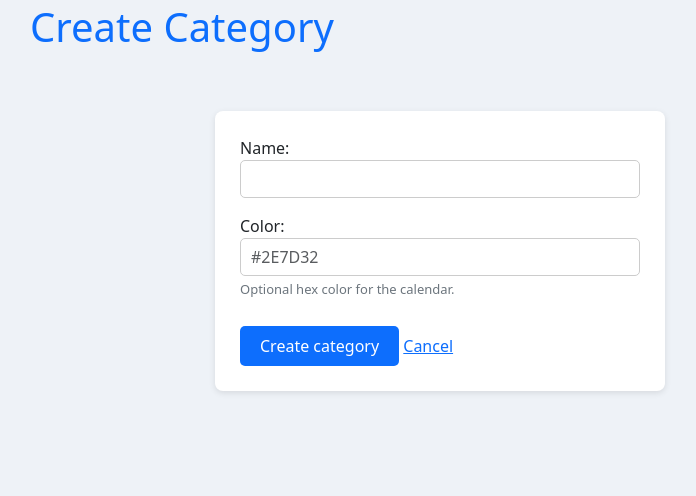
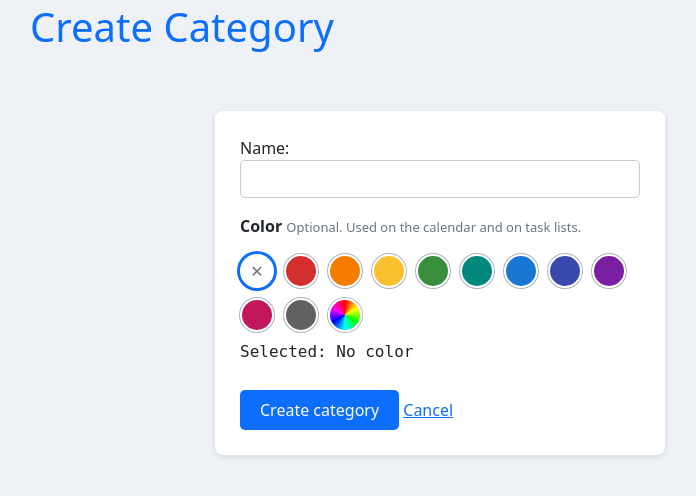
Before and after one commit to johnnyappleseed17/group2-IS-T-Group-Project, a Django app: page /tasks/categories/create/ in a window 1280 px wide. Shown: the part 123-619 px from the top of the page, without its empty margins (200-896 px from the left). Run offline with Django 5.2, Linux system fonts and the light colour scheme; the visitor is signed in with stand-in values (Sample User, id 1).

Commit message:
Category color picker: presets plus color wheel

```diff
--- a/static/css/main.css
+++ b/static/css/main.css
@@ -121,3 +121,54 @@
 .due-color-yellow { background-color: yellow; }
 .due-color-green { background-color: green; }
 .due-color-done { background-color: dimgray; }
+
+/* category color picker */
+.page form .color-picker {
+    display: flex;
+    flex-wrap: wrap;
+    gap: 10px;
+    align-items: center;
+    margin-bottom: 8px;
+}
+
+.page form .swatch {
+    width: 34px;
+    height: 34px;
+    padding: 0;
+    margin: 0;
+    border: 2px solid #fff;
+    border-radius: 50%;
+    box-shadow: 0 0 0 1px #adb5bd;
+    cursor: pointer;
+    position: relative;
+    background-color: #fff;
+}
+
+.page form .swatch[aria-checked="true"] {
+    box-shadow: 0 0 0 3px #0d6efd;
+}
+
+.page form .swatch-none {
+    color: #6c757d;
+    font-size: 16px;
+    line-height: 1;
+}
+
+.page form .swatch-custom {
+    display: inline-block;
+    background: conic-gradient(red, yellow, lime, aqua, blue, magenta, red);
+    overflow: hidden;
+}
+
+.page form .swatch-custom input {
+    position: absolute;
+    inset: 0;
+    width: 100%;
+    height: 100%;
+    opacity: 0;
+    cursor: pointer;
+}
+
+.color-readout {
+    font-family: monospace;
+}
--- a/tasks/templates/tasks/category_form.html
+++ b/tasks/templates/tasks/category_form.html
@@ -6,8 +6,90 @@
 <h1>{% if category %}Edit Category{% else %}Create Category{% endif %}</h1>
 <form method="post">
     {% csrf_token %}
-    {{ form.as_p }}
+    {{ form.non_field_errors }}
+    <p>
+        {{ form.name.label_tag }}
+        {{ form.name }}
+        {{ form.name.errors }}
+    </p>
+
+    <div id="color-fallback">
+        <p>
+            {{ form.color.label_tag }}
+            {{ form.color }}
+            <span class="helptext">{{ form.color.help_text }}</span>
+        </p>
+    </div>
+    {{ form.color.errors }}
+
+    <div id="color-widget" hidden>
+        <p><strong>Color</strong> <span class="helptext">Optional. Used on the calendar and on task lists.</span></p>
+        <div class="color-picker" id="color-picker" role="radiogroup" aria-label="Category color"></div>
+        <p class="color-readout">Selected: <span id="color-readout">No color</span></p>
+    </div>
+
     <button type="submit">{% if category %}Save changes{% else %}Create category{% endif %}</button>
     <a href="{% url 'tasks:category_list' %}">Cancel</a>
 </form>
+
+<script>
+(function () {
+    const PRESETS = [
+        ["Red", "#D32F2F"], ["Orange", "#F57C00"], ["Yellow", "#FBC02D"],
+        ["Green", "#388E3C"], ["Teal", "#00897B"], ["Blue", "#1976D2"],
+        ["Indigo", "#3949AB"], ["Purple", "#7B1FA2"], ["Pink", "#C2185B"],
+        ["Gray", "#616161"]
+    ];
+    const input = document.getElementById("id_color");
+    const picker = document.getElementById("color-picker");
+    const readout = document.getElementById("color-readout");
+    const swatches = [];
+
+    function addSwatch(label, color) {
+        const button = document.createElement("button");
+        button.type = "button";
+        button.className = "swatch" + (color ? "" : " swatch-none");
+        button.dataset.color = color;
+        button.title = label;
+        button.setAttribute("role", "radio");
+        button.setAttribute("aria-label", label);
+        if (color) { button.style.backgroundColor = color; } else { button.textContent = "\u2715"; }
+        button.addEventListener("click", function () { choose(color); });
+        picker.appendChild(button);
+        swatches.push(button);
+    }
+
+    addSwatch("No color", "");
+    PRESETS.forEach(function (preset) { addSwatch(preset[0], preset[1]); });
+
+    // The "custom" swatch opens the browser's color wheel.
+    const customLabel = document.createElement("label");
+    customLabel.className = "swatch swatch-custom";
+    customLabel.title = "Custom color";
+    const custom = document.createElement("input");
+    custom.type = "color";
+    custom.setAttribute("aria-label", "Custom color");
+    custom.addEventListener("input", function () { choose(custom.value.toUpperCase()); });
+    customLabel.appendChild(custom);
+    picker.appendChild(customLabel);
+
+    function choose(color) {
+        input.value = color;
+        const isPreset = PRESETS.some(function (p) { return p[1].toLowerCase() === color.toLowerCase(); });
+        swatches.forEach(function (s) {
+            s.setAttribute("aria-checked", String(s.dataset.color.toLowerCase() === color.toLowerCase()));
+        });
+        const customSelected = color !== "" && !isPreset;
+        customLabel.setAttribute("aria-checked", String(customSelected));
+        customLabel.style.background = customSelected ? color : "";
+        if (customSelected) { custom.value = color.toLowerCase(); }
+        readout.textContent = color || "No color";
+    }
+
+    // Swap the plain text box for the swatches, and keep what is already saved.
+    document.getElementById("color-fallback").hidden = true;
+    document.getElementById("color-widget").hidden = false;
+    choose((input.value || "").trim());
+})();
+</script>
 {% endblock %}
```
